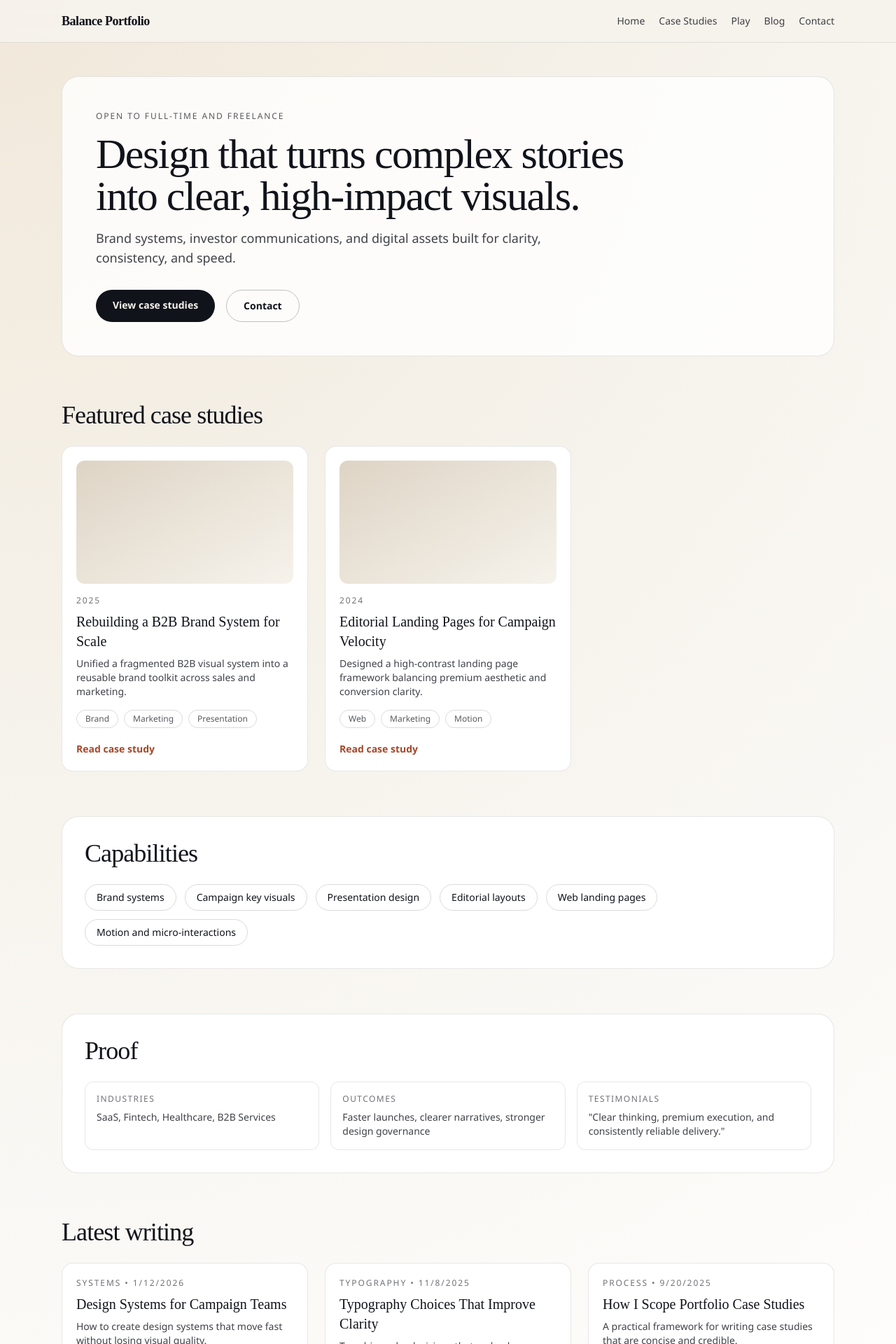
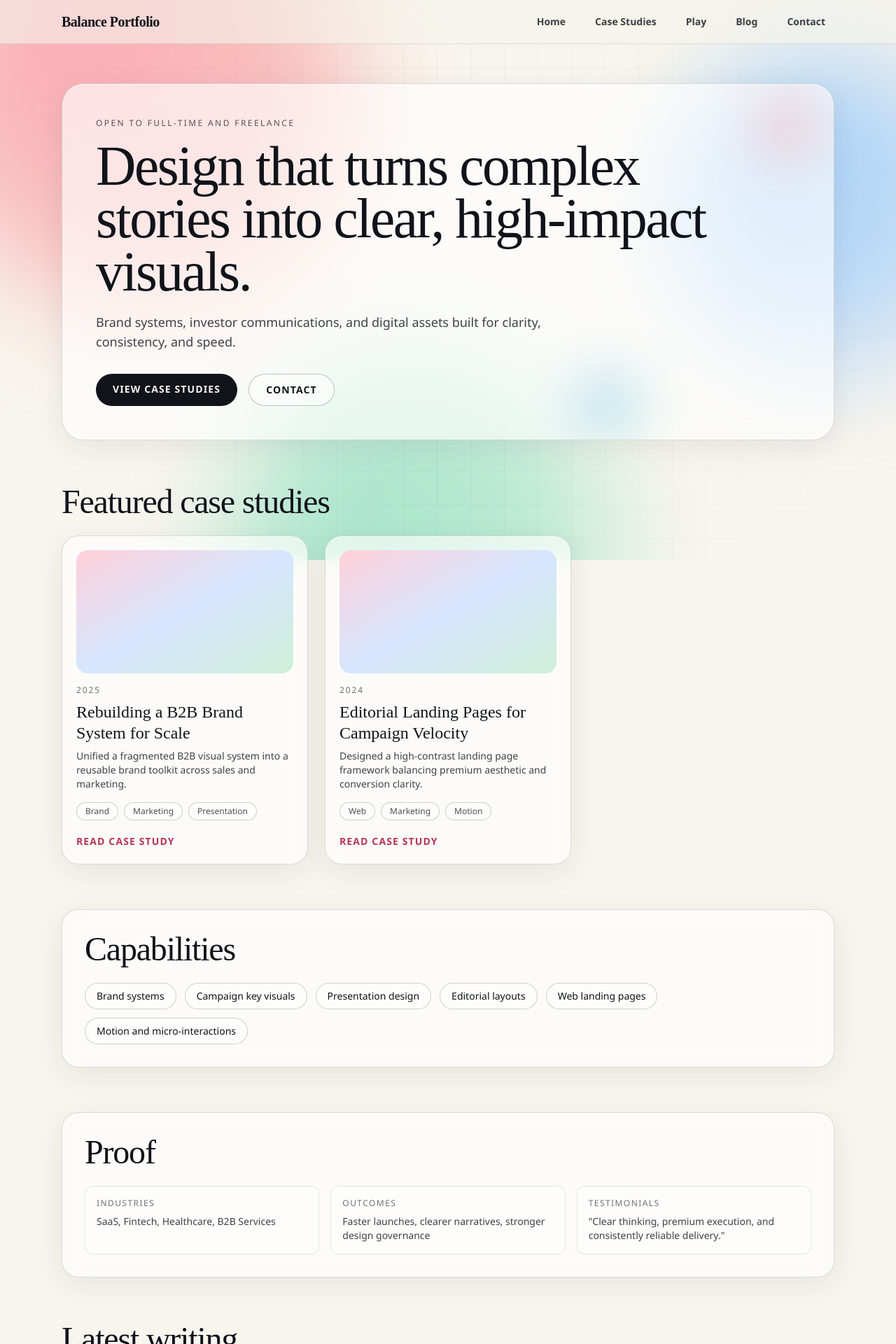
Before and after one commit to amrishtagadghar/Portfolio, a Next.js app: page / in a window 1280 px wide. Shown: the top 1920 px of the page at 70% size. Built offline with nearby package versions, Linux system fonts and the light colour scheme; no server answers.

Commit message:
feat: redesign UI with modern motion-rich visual style

```diff
--- a/app/globals.css
+++ b/app/globals.css
@@ -4,6 +4,13 @@
 
 :root {
   color-scheme: light;
+  --ink: #111421;
+  --paper: #f8f5ee;
+  --line: rgba(17, 20, 33, 0.14);
+  --blob-red: #ff5e7b;
+  --blob-peach: #f5b39b;
+  --blob-blue: #50a9ff;
+  --blob-green: #50d2a7;
 }
 
 * {
@@ -18,20 +25,134 @@ body {
 }
 
 body {
-  background: radial-gradient(circle at top left, #f1e8da 0%, #f6f3ec 42%, #ffffff 100%);
-  color: #10131a;
+  background: var(--paper);
+  color: var(--ink);
   font-family: "Aileron", "Avenir Next", "Segoe UI", sans-serif;
-  line-height: 1.5;
+  line-height: 1.55;
+  overflow-x: hidden;
 }
 
 a {
   text-decoration: none;
 }
 
+.ambient-root {
+  position: fixed;
+  inset: 0;
+  z-index: -1;
+  pointer-events: none;
+  overflow: hidden;
+}
+
+.ambient-grid {
+  position: absolute;
+  inset: 0;
+  background-image:
+    linear-gradient(to right, rgba(17, 20, 33, 0.04) 1px, transparent 1px),
+    linear-gradient(to bottom, rgba(17, 20, 33, 0.04) 1px, transparent 1px);
+  background-size: 48px 48px;
+  mask-image: radial-gradient(circle at center, black 35%, transparent 95%);
+}
+
+.blob {
+  position: absolute;
+  border-radius: 999px;
+  filter: blur(70px);
+  opacity: 0.5;
+  transform-origin: center center;
+  animation-timing-function: ease-in-out;
+  animation-iteration-count: infinite;
+  animation-direction: alternate;
+}
+
+.blob-one {
+  width: 48vw;
+  height: 48vw;
+  min-width: 280px;
+  min-height: 280px;
+  left: -10vw;
+  top: -14vw;
+  background: radial-gradient(circle at 35% 35%, var(--blob-red), var(--blob-peach));
+  animation-name: drift-a;
+  animation-duration: 18s;
+}
+
+.blob-two {
+  width: 36vw;
+  height: 36vw;
+  min-width: 240px;
+  min-height: 240px;
+  right: -12vw;
+  top: 10vh;
+  background: radial-gradient(circle at 30% 30%, var(--blob-blue), #b7d9ff);
+  animation-name: drift-b;
+  animation-duration: 22s;
+}
+
+.blob-three {
+  width: 44vw;
+  height: 44vw;
+  min-width: 260px;
+  min-height: 260px;
+  left: 24vw;
+  bottom: -22vw;
+  background: radial-gradient(circle at 40% 45%, var(--blob-green), #bdeed7);
+  animation-name: drift-c;
+  animation-duration: 20s;
+}
+
+@keyframes drift-a {
+  from {
+    transform: translate3d(0, 0, 0) rotate(0deg) scale(1);
+  }
+  to {
+    transform: translate3d(8vw, 5vh, 0) rotate(18deg) scale(1.08);
+  }
+}
+
+@keyframes drift-b {
+  from {
+    transform: translate3d(0, 0, 0) rotate(0deg) scale(1);
+  }
+  to {
+    transform: translate3d(-7vw, -4vh, 0) rotate(-16deg) scale(1.06);
+  }
+}
+
+@keyframes drift-c {
+  from {
+    transform: translate3d(0, 0, 0) rotate(0deg) scale(1);
+  }
+  to {
+    transform: translate3d(6vw, -6vh, 0) rotate(14deg) scale(1.07);
+  }
+}
+
 .page-shell {
-  @apply mx-auto w-full max-w-6xl px-6 py-12;
+  @apply mx-auto w-full max-w-6xl px-6 py-14;
 }
 
 .section-title {
-  @apply font-serif text-3xl tracking-tight text-ink md:text-4xl;
+  @apply font-serif text-3xl tracking-tight text-ink md:text-5xl;
 }
+
+.glass-panel {
+  background: rgba(255, 255, 255, 0.62);
+  backdrop-filter: blur(12px);
+  border: 1px solid var(--line);
+  box-shadow:
+    0 10px 40px rgba(40, 24, 52, 0.08),
+    inset 0 1px 0 rgba(255, 255, 255, 0.6);
+}
+
+.hero-title {
+  font-size: clamp(2.4rem, 6.2vw, 5.6rem);
+  line-height: 0.95;
+  letter-spacing: -0.03em;
+}
+
+@media (max-width: 768px) {
+  .ambient-grid {
+    background-size: 34px 34px;
+  }
+}
--- a/app/layout.tsx
+++ b/app/layout.tsx
@@ -24,6 +24,12 @@ export default function RootLayout({ children }: { children: React.ReactNode })
   return (
     <html lang="en">
       <body className="text-ink">
+        <div className="ambient-root" aria-hidden="true">
+          <div className="blob blob-one" />
+          <div className="blob blob-two" />
+          <div className="blob blob-three" />
+          <div className="ambient-grid" />
+        </div>
         <SiteHeader />
         <main>{children}</main>
         <SiteFooter />
--- a/app/page.tsx
+++ b/app/page.tsx
@@ -11,19 +11,27 @@ export default function HomePage() {
 
   return (
     <div className="page-shell space-y-16">
-      <section className="rounded-3xl border border-ink/10 bg-white/80 p-8 md:p-12">
-        <p className="text-xs uppercase tracking-[0.16em] text-ink/70">Open to full-time and freelance</p>
-        <h1 className="mt-4 max-w-3xl font-serif text-4xl tracking-tight md:text-6xl">
+      <section className="glass-panel relative overflow-hidden rounded-[2rem] p-8 md:p-12">
+        <div className="absolute right-4 top-4 h-24 w-24 rounded-full bg-gradient-to-br from-[#ff7f96] to-[#f6bea8] opacity-40 blur-2xl" />
+        <div className="absolute bottom-0 right-1/4 h-24 w-24 rounded-full bg-gradient-to-br from-[#5ca8ff] to-[#5dd3ad] opacity-40 blur-2xl" />
+        <p className="text-xs uppercase tracking-[0.2em] text-ink/70">Open to full-time and freelance</p>
+        <h1 className="hero-title mt-4 max-w-4xl font-serif">
           Design that turns complex stories into clear, high-impact visuals.
         </h1>
-        <p className="mt-4 max-w-2xl text-lg text-ink/80">
+        <p className="mt-5 max-w-2xl text-lg text-ink/80">
           Brand systems, investor communications, and digital assets built for clarity, consistency, and speed.
         </p>
         <div className="mt-8 flex flex-wrap gap-4">
-          <Link href="/case-studies" className="rounded-full bg-ink px-6 py-3 text-sm font-semibold text-paper">
+          <Link
+            href="/case-studies"
+            className="rounded-full bg-ink px-6 py-3 text-sm font-semibold uppercase tracking-[0.08em] text-paper transition hover:-translate-y-0.5"
+          >
             View case studies
           </Link>
-          <Link href="/contact" className="rounded-full border border-ink/25 px-6 py-3 text-sm font-semibold">
+          <Link
+            href="/contact"
+            className="rounded-full border border-ink/25 bg-white/50 px-6 py-3 text-sm font-semibold uppercase tracking-[0.08em] transition hover:-translate-y-0.5"
+          >
             Contact
           </Link>
         </div>
@@ -38,7 +46,7 @@ export default function HomePage() {
         </div>
       </section>
 
-      <section className="space-y-6 rounded-3xl border border-ink/10 bg-white p-8">
+      <section className="glass-panel space-y-6 rounded-3xl p-8">
         <h2 className="section-title">Capabilities</h2>
         <div className="flex flex-wrap gap-3 text-sm">
           {[
@@ -49,25 +57,25 @@ export default function HomePage() {
             "Web landing pages",
             "Motion and micro-interactions"
           ].map((item) => (
-            <span key={item} className="rounded-full border border-ink/15 px-4 py-2">
+            <span key={item} className="rounded-full border border-ink/20 bg-white/45 px-4 py-2">
               {item}
             </span>
           ))}
         </div>
       </section>
 
-      <section className="space-y-6 rounded-3xl border border-ink/10 bg-white p-8">
+      <section className="glass-panel space-y-6 rounded-3xl p-8">
         <h2 className="section-title">Proof</h2>
         <div className="grid gap-4 md:grid-cols-3">
-          <article className="rounded-xl border border-ink/10 p-4">
+          <article className="rounded-xl border border-ink/10 bg-white/40 p-4">
             <p className="text-xs uppercase tracking-[0.12em] text-ink/60">Industries</p>
             <p className="mt-2 text-sm text-ink/80">SaaS, Fintech, Healthcare, B2B Services</p>
           </article>
-          <article className="rounded-xl border border-ink/10 p-4">
+          <article className="rounded-xl border border-ink/10 bg-white/40 p-4">
             <p className="text-xs uppercase tracking-[0.12em] text-ink/60">Outcomes</p>
             <p className="mt-2 text-sm text-ink/80">Faster launches, clearer narratives, stronger design governance</p>
           </article>
-          <article className="rounded-xl border border-ink/10 p-4">
+          <article className="rounded-xl border border-ink/10 bg-white/40 p-4">
             <p className="text-xs uppercase tracking-[0.12em] text-ink/60">Testimonials</p>
             <p className="mt-2 text-sm text-ink/80">
               &quot;Clear thinking, premium execution, and consistently reliable delivery.&quot;
--- a/components/article-card.tsx
+++ b/components/article-card.tsx
@@ -7,14 +7,17 @@ type ArticleCardProps = {
 
 export function ArticleCard({ article }: ArticleCardProps) {
   return (
-    <article className="rounded-2xl border border-ink/10 bg-white p-5">
+    <article className="glass-panel rounded-3xl p-5 transition duration-300 hover:-translate-y-1">
       <p className="text-xs uppercase tracking-[0.16em] text-ink/60">
-        {article.category} • {new Date(article.publishedAt).toLocaleDateString()}
+        {article.category} | {new Date(article.publishedAt).toLocaleDateString()}
       </p>
-      <h3 className="mt-2 font-serif text-xl text-ink">{article.title}</h3>
+      <h3 className="mt-2 font-serif text-2xl leading-tight text-ink">{article.title}</h3>
       <p className="mt-2 text-sm text-ink/80">{article.excerpt}</p>
       <p className="mt-4 text-xs text-ink/70">{article.readingTime}</p>
-      <Link href={`/blog/${article.slug}`} className="mt-4 inline-block text-sm font-semibold text-rust">
+      <Link
+        href={`/blog/${article.slug}`}
+        className="mt-4 inline-block text-sm font-semibold uppercase tracking-[0.08em] text-[#1e6bd8]"
+      >
         Read article
       </Link>
     </article>
--- a/components/case-study-card.tsx
+++ b/components/case-study-card.tsx
@@ -7,21 +7,21 @@ type CaseStudyCardProps = {
 
 export function CaseStudyCard({ study }: CaseStudyCardProps) {
   return (
-    <article className="group rounded-2xl border border-ink/10 bg-white p-5 transition hover:-translate-y-1 hover:shadow-lg">
-      <div className="mb-4 h-44 rounded-xl bg-gradient-to-br from-sand to-paper" />
+    <article className="glass-panel group rounded-3xl p-5 transition duration-300 hover:-translate-y-1 hover:shadow-[0_20px_50px_rgba(23,18,38,0.14)]">
+      <div className="mb-4 h-44 rounded-2xl bg-gradient-to-br from-[#ffd0d9] via-[#d6e6ff] to-[#cfefd8]" />
       <p className="text-xs uppercase tracking-[0.16em] text-ink/60">{study.year}</p>
-      <h3 className="mt-2 font-serif text-xl text-ink">{study.title}</h3>
+      <h3 className="mt-2 font-serif text-2xl leading-tight text-ink">{study.title}</h3>
       <p className="mt-2 text-sm text-ink/80">{study.excerpt}</p>
       <div className="mt-4 flex flex-wrap gap-2">
         {study.disciplines.map((discipline) => (
-          <span key={discipline} className="rounded-full border border-ink/15 px-3 py-1 text-xs text-ink/70">
+          <span key={discipline} className="rounded-full border border-ink/20 bg-white/50 px-3 py-1 text-xs text-ink/75">
             {discipline}
           </span>
         ))}
       </div>
       <Link
         href={`/case-studies/${study.slug}`}
-        className="mt-5 inline-block text-sm font-semibold text-rust transition group-hover:translate-x-1"
+        className="mt-5 inline-block text-sm font-semibold uppercase tracking-[0.08em] text-[#b73354] transition group-hover:translate-x-1"
       >
         Read case study
       </Link>
--- a/components/site-header.tsx
+++ b/components/site-header.tsx
@@ -10,14 +10,18 @@ const navItems = [
 
 export function SiteHeader() {
   return (
-    <header className="sticky top-0 z-20 border-b border-ink/10 bg-paper/95 backdrop-blur">
-      <div className="mx-auto flex w-full max-w-6xl items-center justify-between px-6 py-4">
-        <Link href="/" className="font-serif text-lg font-semibold tracking-tight text-ink">
+    <header className="sticky top-0 z-30 border-b border-ink/10 bg-paper/60 backdrop-blur-xl">
+      <div className="mx-auto flex w-full max-w-6xl items-center justify-between gap-4 px-6 py-4">
+        <Link href="/" className="font-serif text-lg font-semibold tracking-tight text-ink md:text-xl">
           Balance Portfolio
         </Link>
-        <nav className="flex items-center gap-5 text-sm font-medium">
+        <nav className="flex flex-wrap items-center justify-end gap-2 text-xs font-semibold uppercase tracking-[0.12em] md:gap-4 md:text-sm md:normal-case md:tracking-normal">
           {navItems.map((item) => (
-            <Link key={item.href} href={item.href} className="text-ink/80 transition hover:text-rust">
+            <Link
+              key={item.href}
+              href={item.href}
+              className="rounded-full border border-transparent px-3 py-1 text-ink/80 transition hover:border-ink/20 hover:bg-white/60 hover:text-ink"
+            >
               {item.label}
             </Link>
           ))}
```
Also changed, not shown: components/play-card.tsx (+8 -5 lines), components/site-footer.tsx (+7 -7 lines), initial.txt.
